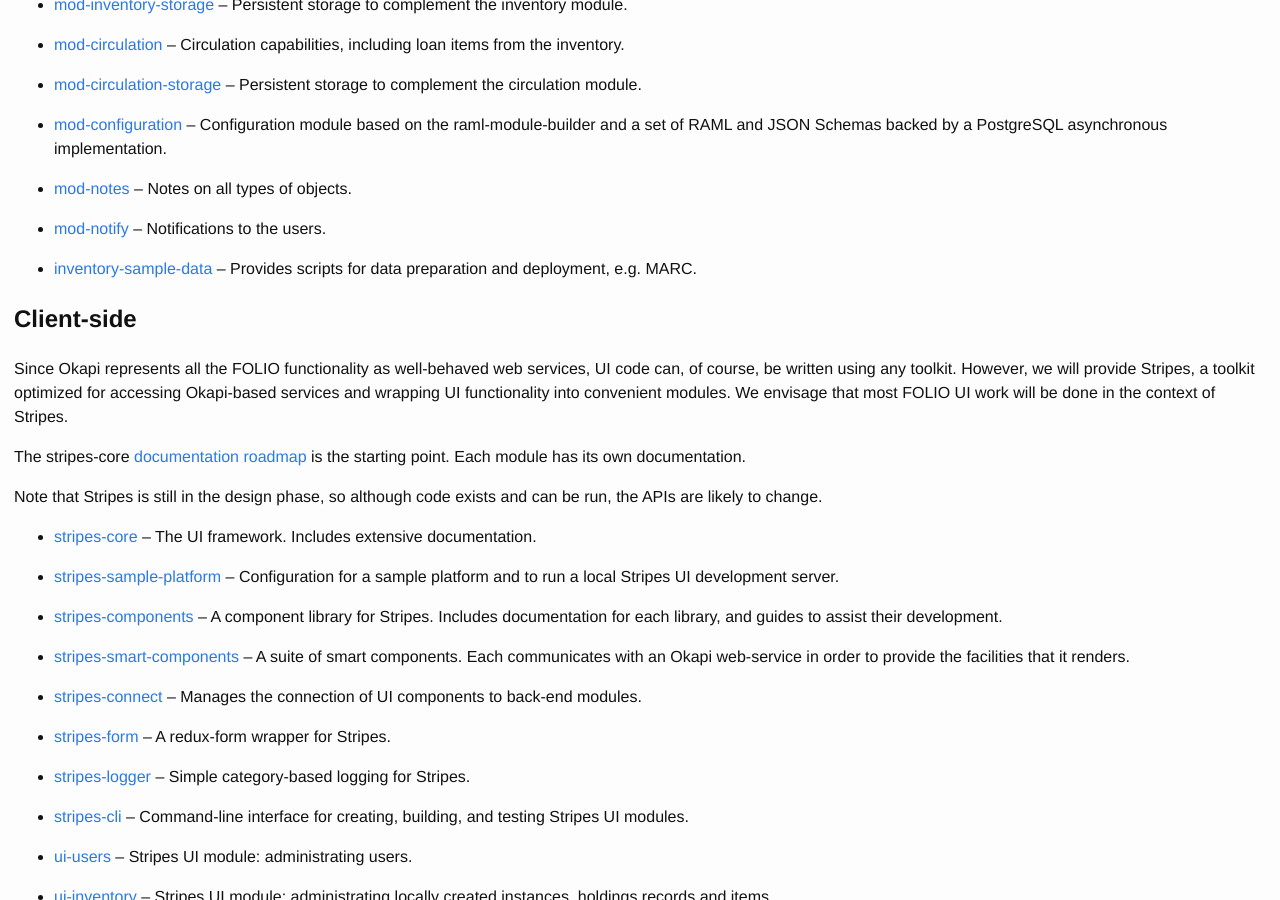
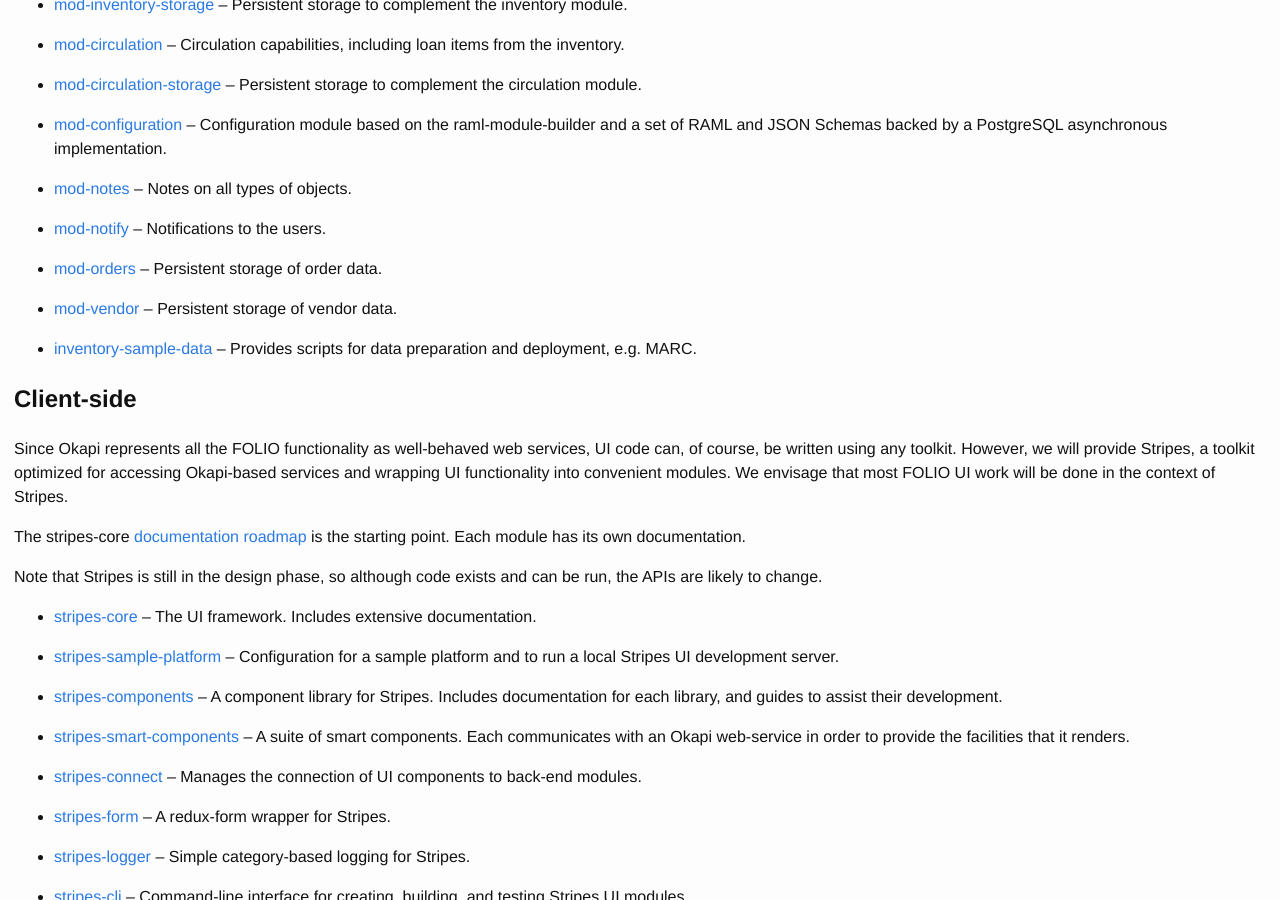
Before and after one commit to folio-org/folio-org.github.io, a Jekyll site: the page built from source-code/index.md, in a window 1280 px wide and 900 px high, scrolled down 1298 px. Built offline with Jekyll 4.4.1, drawn with Linux system fonts in a browser that asks for light colours; nearby versions of some CDN libraries.

Commit message:
Add mod-orders mod-vendor FOLIO-359

```diff
--- a/source-code/index.md
+++ b/source-code/index.md
@@ -127,6 +127,12 @@
 - [mod-notify](https://github.com/folio-org/mod-notify)
   -- Notifications to the users.
 
+- [mod-orders](https://github.com/folio-org/mod-orders)
+  -- Persistent storage of order data.
+
+- [mod-vendor](https://github.com/folio-org/mod-vendor)
+  -- Persistent storage of vendor data.
+
 - [inventory-sample-data](https://github.com/folio-org/inventory-sample-data)
   -- Provides scripts for data preparation and deployment, e.g. MARC.
 
```
